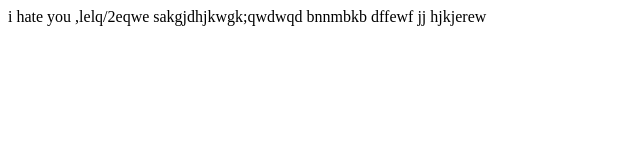
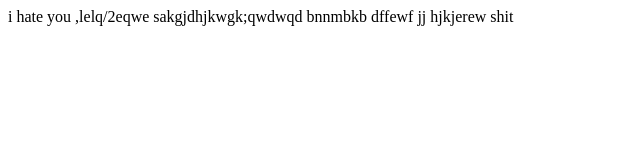
Before and after one commit to severity-codes/vschool2, a plain HTML site: page index.html in a window 1280 px wide. Shown: the full height of the page, 0-640 px from the left. Drawn offline with Linux system fonts and the light colour scheme.

Commit message:
added stuff

```diff
--- a/index.html
+++ b/index.html
@@ -12,7 +12,7 @@
     dffewf
     jj
  hjkjerew
-
+ shit
 
 </body>
 </html>
```
